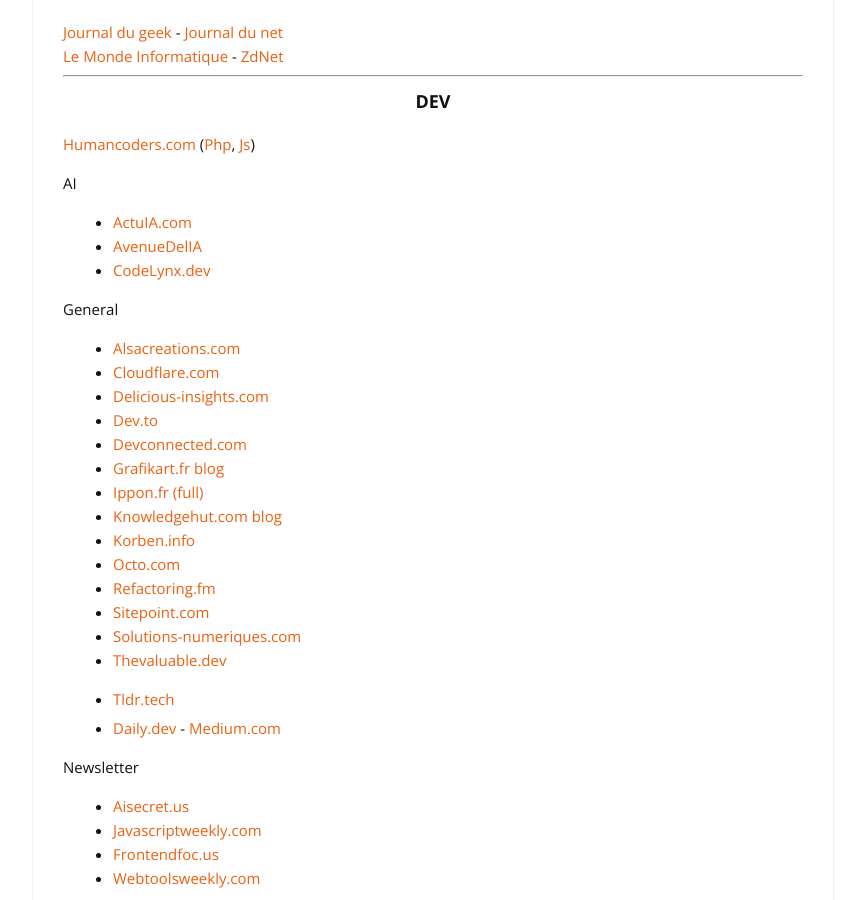
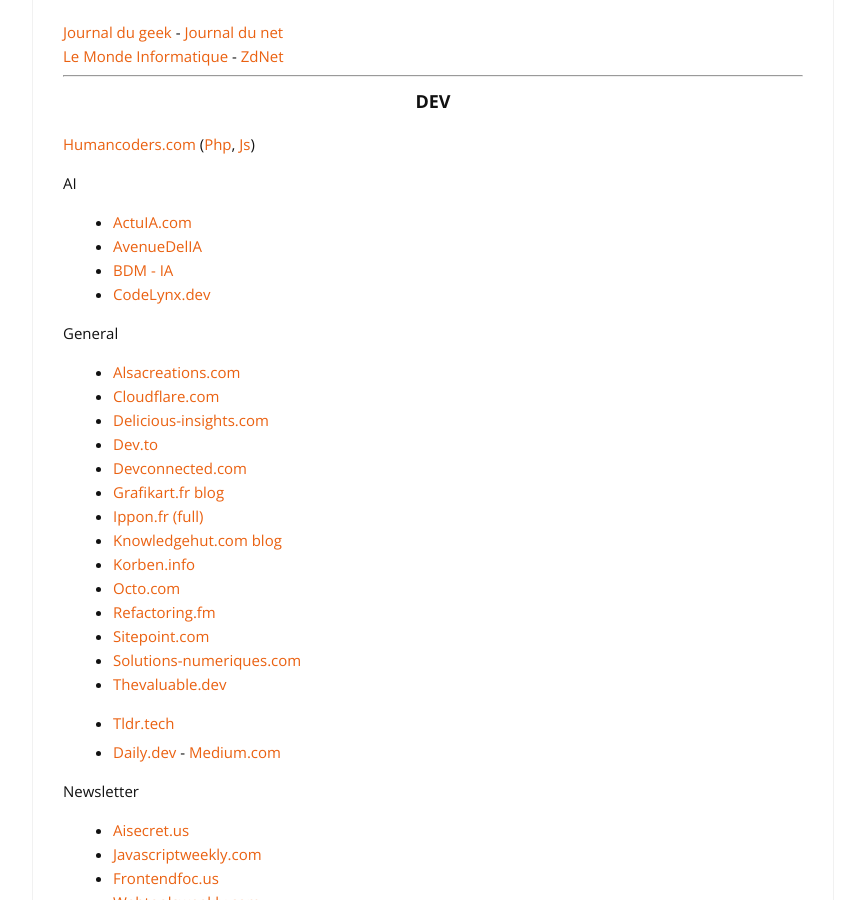
Before and after one commit to cylmat/cylmat.github.io, a Jekyll site: the page built from _pages/news.md, in a window 1280 px wide and 900 px high, scrolled down 309 px. Shown: the whole window, without its empty margins (207-1072 px from the left). Built offline with Jekyll 4.4.1, drawn with Linux system fonts in a browser that asks for light colours; nearby versions of some CDN libraries.

Commit message:
Update news.md

```diff
--- a/_pages/news.md
+++ b/_pages/news.md
@@ -25,6 +25,7 @@
 AI
 - [ActuIA.com](https://www.actuia.com)
 - [AvenueDelIA](https://avenuedelia.com/fr/)
+- [BDM - IA](https://www.blogdumoderateur.com/ia/)
 - [CodeLynx.dev](https://codelynx.dev)
 
 General
```
